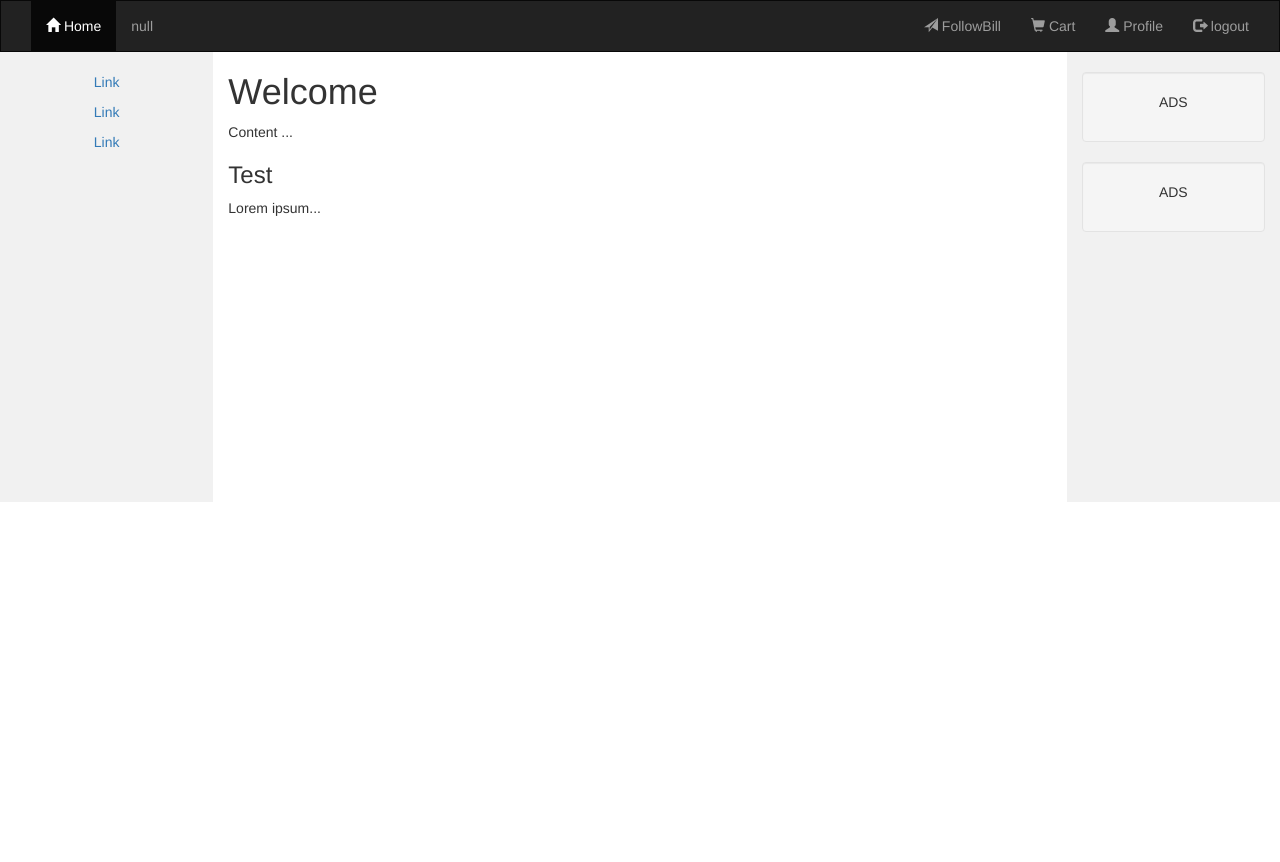
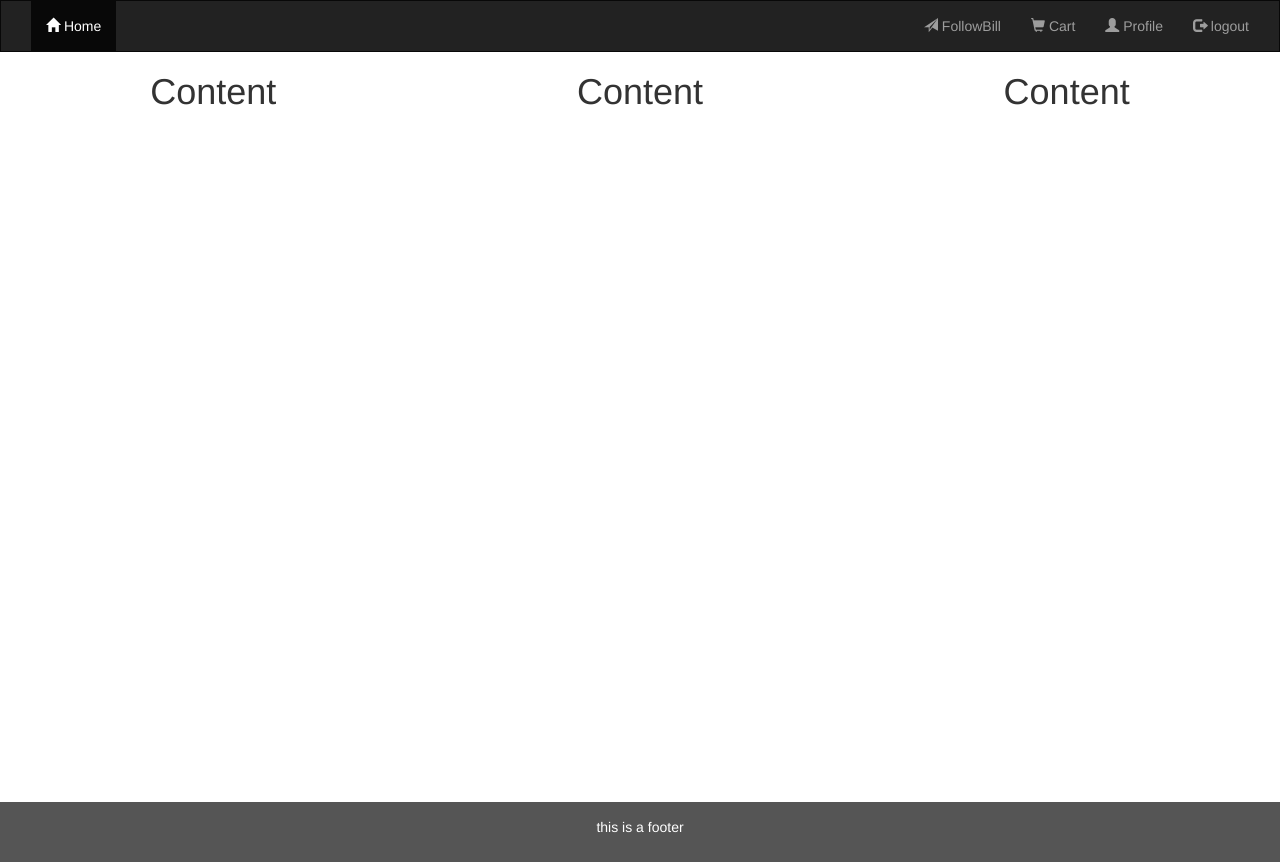
Before and after one commit to thanglongsp/LTCT_2017.1, a PHP site: page /home_page_user.php in a window 1280 px wide. Before the commit the page ends 502 px from the top, so only its background shows below. Run offline with PHP 8.4, Linux system fonts and the light colour scheme; some libraries are stand-ins or nearby versions.

Commit message:
add footer by longnt

```diff
--- /dev/null
+++ b/code/css/css_form.css
@@ -0,0 +1,31 @@
+/* Remove the navbar's default margin-bottom and rounded borders */
+    .navbar {
+      margin-bottom: 0;
+      border-radius: 0;
+    }
+
+    /* Set height of the grid so .sidenav can be 100% (adjust as needed) */
+    .row.content {height: 450px}
+
+    /* Set gray background color and 100% height */
+    .sidenav {
+      padding-top: 20px;
+      background-color: #f1f1f1;
+      height: 100%;
+    }
+
+    /* Set black background color, white text and some padding */
+    .footer {
+      background-color: #555;
+      color: white;
+      padding: 15px;
+    }
+
+    /* On small screens, set height to 'auto' for sidenav and grid */
+    @media screen and (max-width: 767px) {
+      .sidenav {
+        height: auto;
+        padding: 15px;
+      }
+      .row.content {height:auto;}
+    }
--- a/code/home_page_user.php
+++ b/code/home_page_user.php
@@ -7,39 +7,7 @@
   <link rel="stylesheet" href="https://maxcdn.bootstrapcdn.com/bootstrap/3.3.7/css/bootstrap.min.css">
   <script src="https://ajax.googleapis.com/ajax/libs/jquery/3.2.1/jquery.min.js"></script>
   <script src="https://maxcdn.bootstrapcdn.com/bootstrap/3.3.7/js/bootstrap.min.js"></script>
-  <style>
-    /* Remove the navbar's default margin-bottom and rounded borders */
-    .navbar {
-      margin-bottom: 0;
-      border-radius: 0;
-    }
-
-    /* Set height of the grid so .sidenav can be 100% (adjust as needed) */
-    .row.content {height: 450px}
-
-    /* Set gray background color and 100% height */
-    .sidenav {
-      padding-top: 20px;
-      background-color: #f1f1f1;
-      height: 100%;
-    }
-
-    /* Set black background color, white text and some padding */
-    footer {
-      background-color: #555;
-      color: white;
-      padding: 15px;
-    }
-
-    /* On small screens, set height to 'auto' for sidenav and grid */
-    @media screen and (max-width: 767px) {
-      .sidenav {
-        height: auto;
-        padding: 15px;
-      }
-      .row.content {height:auto;}
-    }
-  </style>
+  <link rel="stylesheet" type="text/css"  href="css/css_form.css">
 </head>
 <body >
 
@@ -55,7 +23,6 @@
     <div class="collapse navbar-collapse" id="myNavbar">
       <ul class="nav navbar-nav">
         <li class="active" ><a href="#"><span class="glyphicon glyphicon-home"></span>  Home</a></li>
-        <li><a href="#">null</a></li>
       </ul>
 
        <ul class="nav navbar-nav navbar-right">
@@ -66,7 +33,7 @@
         <li><a href="#"><span class="glyphicon glyphicon-user"></span> Profile</a></li>
       </ul>
 
-	   <ul class="nav navbar-nav navbar-right">
+	    <ul class="nav navbar-nav navbar-right">
         <li><a href="#"><span class="glyphicon glyphicon-shopping-cart"></span> Cart</a></li>
       </ul>
 
@@ -79,29 +46,27 @@
   </div>
 </nav>
 
-<div class="container-fluid text-center">
+<!--content-->
+<div class="container-fluid text-center" style="min-height:750px;">
   <div class="row content">
-    <div class="col-sm-2 sidenav">
-      <p><a href="#">Link</a></p>
-      <p><a href="#">Link</a></p>
-      <p><a href="#">Link</a></p>
+    <div class="col-sm-4 product1">
+     <h1>Content</h1>
     </div>
-    <div class="col-sm-8 text-left">
-      <h1>Welcome</h1>
-      <p>Content ... </p>
-      <h3>Test</h3>
-      <p>Lorem ipsum...</p>
+    <div class="col-sm-4 product2">
+      <h1>Content</h1>
     </div>
-    <div class="col-sm-2 sidenav">
-      <div class="well">
-        <p>ADS</p>
-      </div>
-      <div class="well">
-        <p>ADS</p>
-      </div>
+    <div class="col-sm-4 product3">
+      <h1>Content</h1>
     </div>
   </div>
 </div>
 
+<!--Footer-->
+<center>
+<div class="footer">
+  <p>this is a footer</p>
+</div>
+</center>
+
 </body>
 </html>
--- a/code/login.php
+++ b/code/login.php
@@ -75,5 +75,6 @@
   	}
   ?>
 </center>
+
 </body>
 </html>
```
Also changed, not shown: code/home_page_guest.php (+20 -53 lines). Lines whose indentation alone changed are shown as unchanged.
